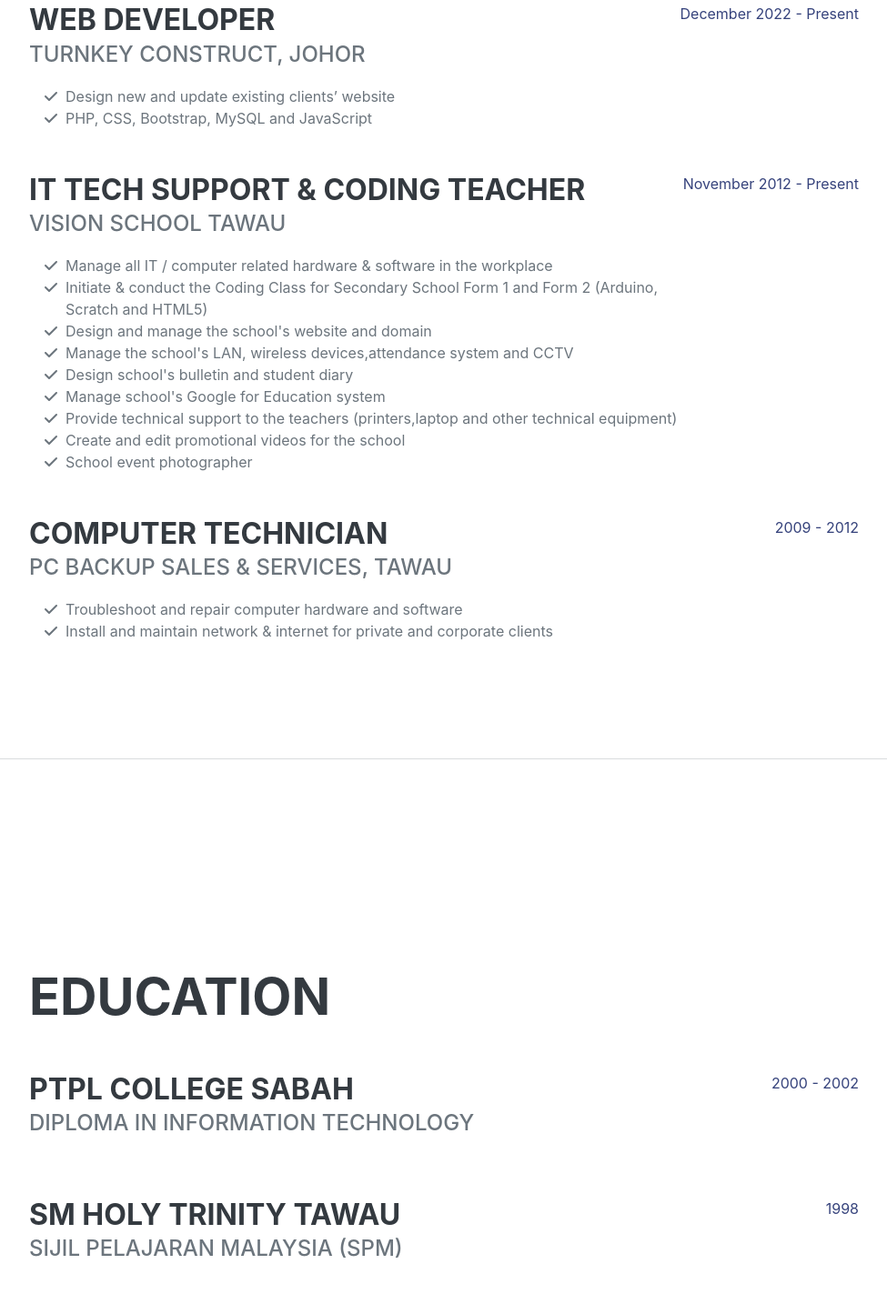
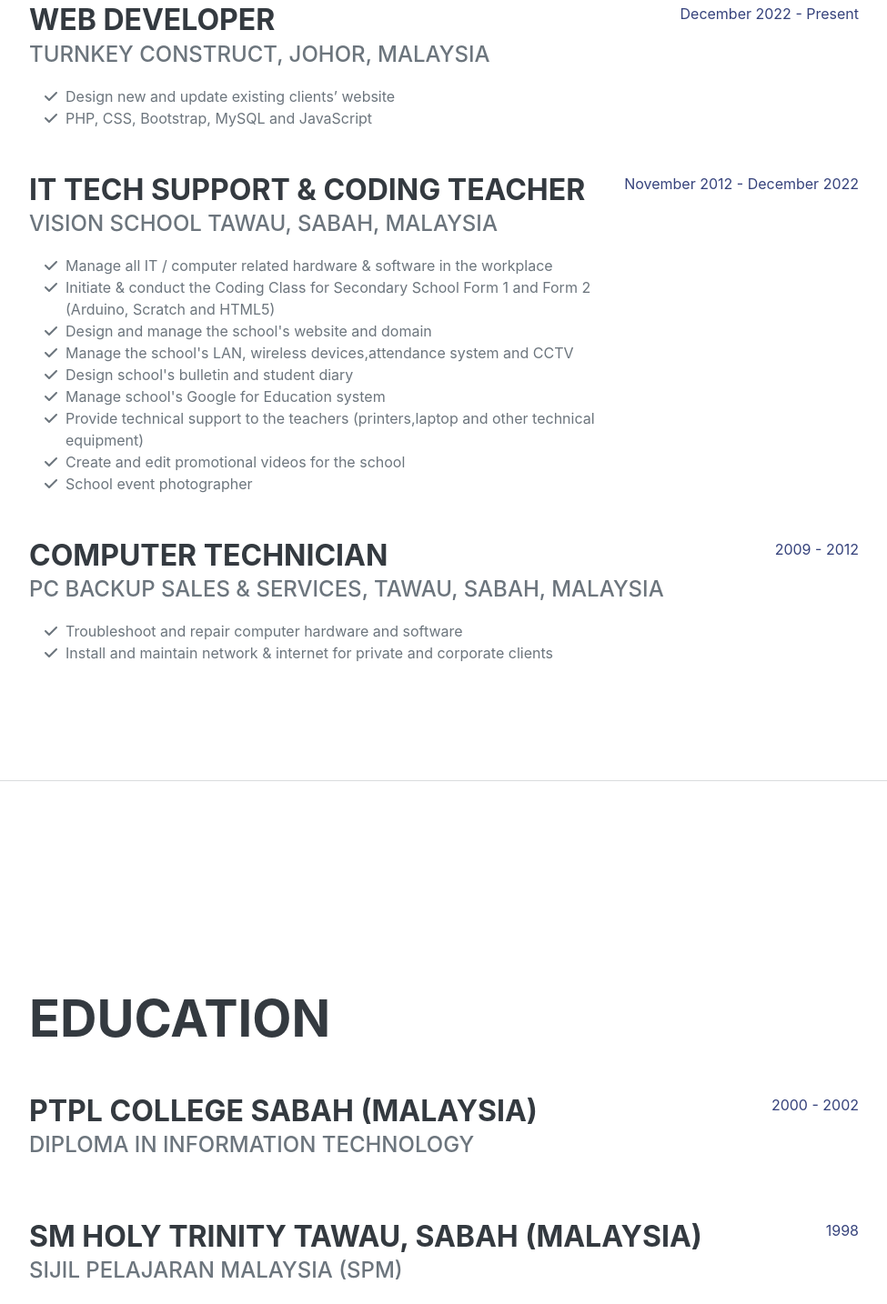
Before and after one commit to n0elbanas/my-cv, a plain HTML site: page index.html in a window 1280 px wide. Shown: the part 993-2427 px from the top of the page at 91% size, without its empty margins (288-1263 px from the left). Drawn offline with nearby package versions, Linux system fonts and the light colour scheme; a script that the page names is missing; a web font is replaced by a local one.

Commit message:
Update index.html

```diff
--- a/index.html
+++ b/index.html
@@ -60,7 +60,7 @@
                     <div class="d-flex flex-column flex-md-row justify-content-between mb-5">
                         <div class="flex-grow-1">
                             <h3 class="mb-0">Web Developer</h3>
-                            <div class="subheading mb-3">Turnkey Construct, Johor</div>
+                            <div class="subheading mb-3">Turnkey Construct, Johor, Malaysia</div>
                             <ul class="fa-ul mb-0">
                                 <li>
                                     <span class="fa-li"><i class="fas fa-check"></i></span>
@@ -78,7 +78,7 @@
                     <div class="d-flex flex-column flex-md-row justify-content-between mb-5">
                         <div class="flex-grow-1">
                             <h3 class="mb-0">IT TECH SUPPORT & CODING TEACHER</h3>
-                            <div class="subheading mb-3">Vision School Tawau</div>
+                            <div class="subheading mb-3">Vision School Tawau, Sabah, Malaysia</div>
                             <ul class="fa-ul mb-0">
                                 <li>
                                     <span class="fa-li"><i class="fas fa-check"></i></span>
@@ -118,13 +118,13 @@
                                 </li>
                             </ul>
                         </div>
-                        <div class="flex-shrink-0"><span class="text-primary">November 2012 - Present</span></div>
+                        <div class="flex-shrink-0"><span class="text-primary">November 2012 - December 2022</span></div>
                     </div>
 
                     <div class="d-flex flex-column flex-md-row justify-content-between mb-5">
                         <div class="flex-grow-1">
                             <h3 class="mb-0">COMPUTER TECHNICIAN</h3>
-                            <div class="subheading mb-3">PC Backup Sales & Services, Tawau</div>
+                            <div class="subheading mb-3">PC Backup Sales & Services, Tawau, Sabah, Malaysia</div>
                             <ul class="fa-ul mb-0">
                                 <li>
                                     <span class="fa-li"><i class="fas fa-check"></i></span>
@@ -147,14 +147,14 @@
                     <h2 class="mb-5">Education</h2>
                     <div class="d-flex flex-column flex-md-row justify-content-between mb-5">
                         <div class="flex-grow-1">
-                            <h3 class="mb-0">PTPL College Sabah</h3>
+                            <h3 class="mb-0">PTPL College Sabah (Malaysia)</h3>
                             <div class="subheading mb-3">Diploma in Information Technology</div>
                         </div>
                         <div class="flex-shrink-0"><span class="text-primary">2000 - 2002</span></div>
                     </div>
                     <div class="d-flex flex-column flex-md-row justify-content-between">
                         <div class="flex-grow-1">
-                            <h3 class="mb-0">SM Holy Trinity Tawau</h3>
+                            <h3 class="mb-0">SM Holy Trinity Tawau, Sabah (Malaysia)</h3>
                             <div class="subheading mb-3">Sijil Pelajaran Malaysia (SPM)</div>
                         </div>
                         <div class="flex-shrink-0"><span class="text-primary">1998</span></div>
```
